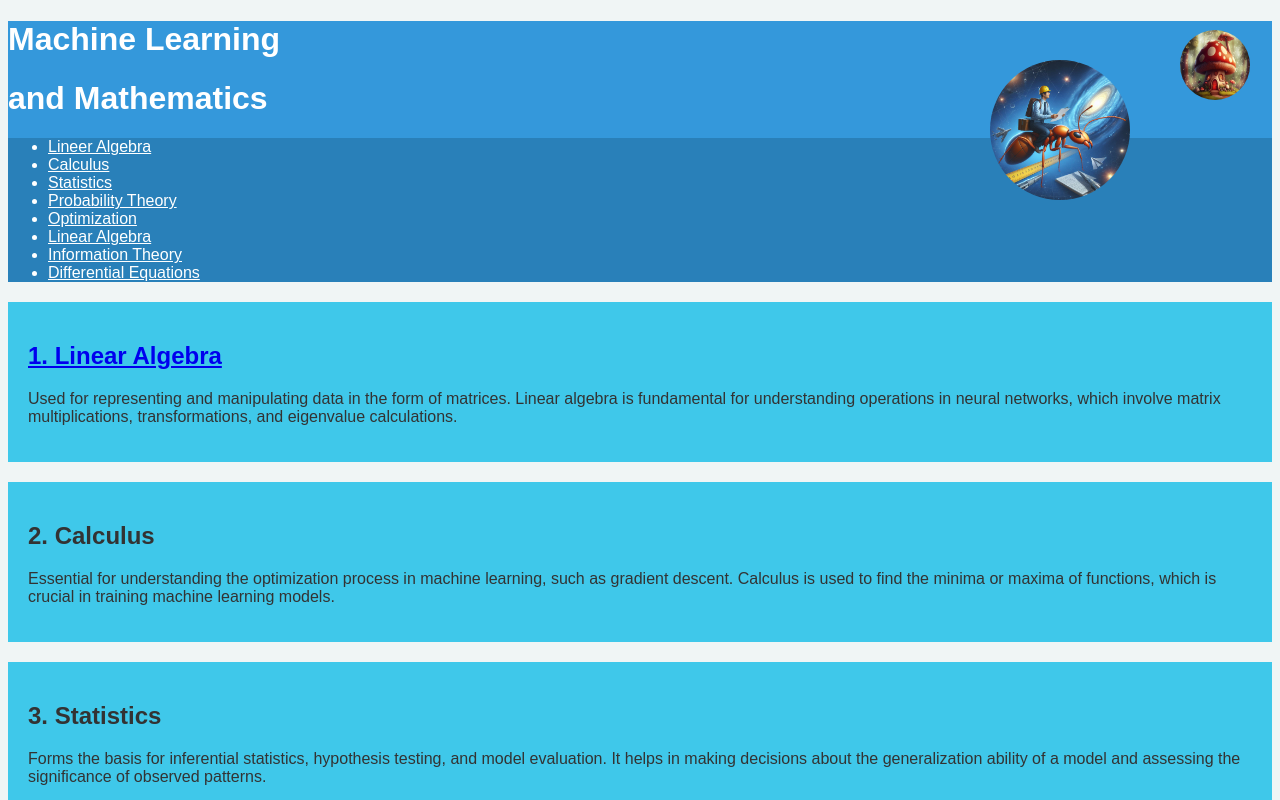
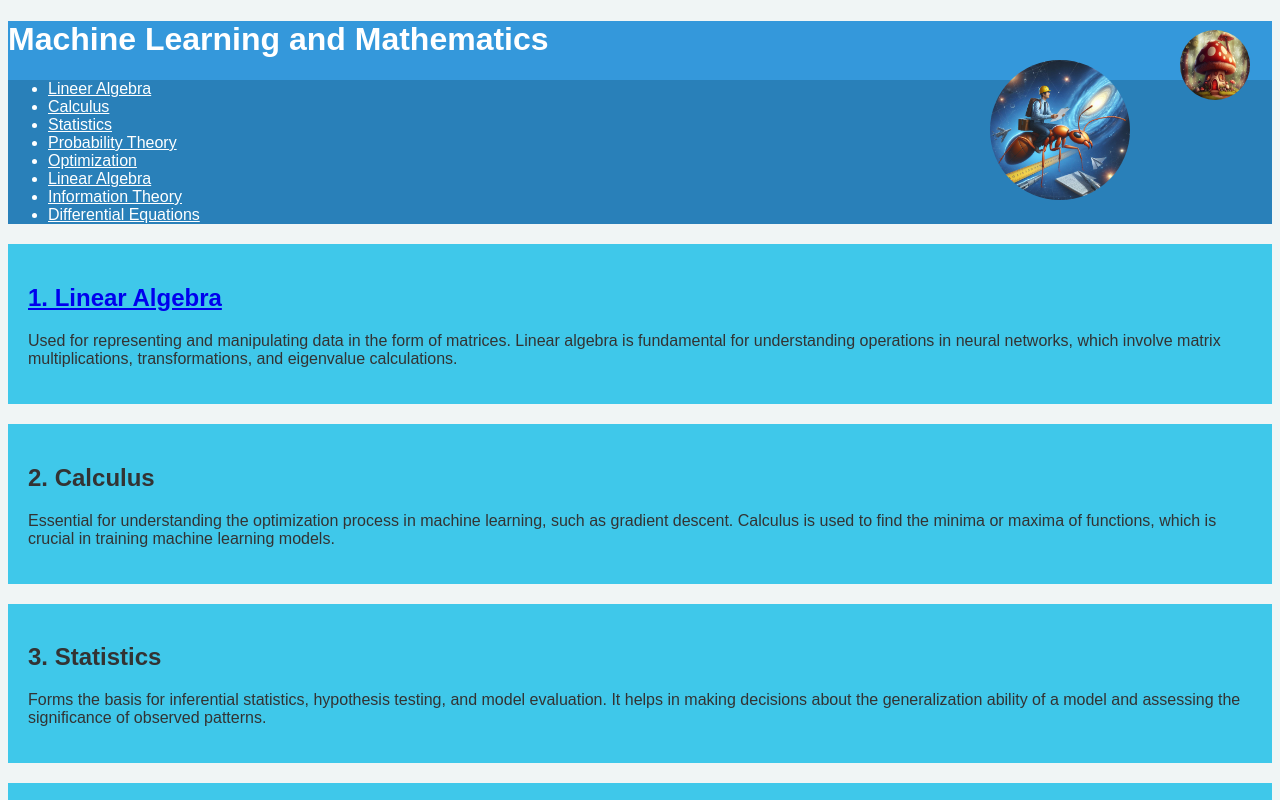
Before and after one commit to batuhan6/mathematics, a plain HTML site: page index.html in a window 1280 px wide. Shown: the top 800 px of the page. Drawn offline with Linux system fonts and the light colour scheme.

Commit message:
Update index.html

```diff
--- a/index.html
+++ b/index.html
@@ -18,8 +18,7 @@
 <body>
     <header>
         <div class="logo">
-            <h1>Machine Learning </h1>
-            <h1>and Mathematics</h1>
+            <div id="dynamicHeading"></div>
         </div>
         <nav>
             <ul>
@@ -35,7 +34,7 @@
         </nav>
     </header>
 
-        <img id="home" src="home.png" alt="Time Travel">
+        <img id="home" src="home.png" alt="Home Page">
         <img id="corner-image" src="center_of_the_universe2.jfif" alt="Time Travel">
 
 
```
